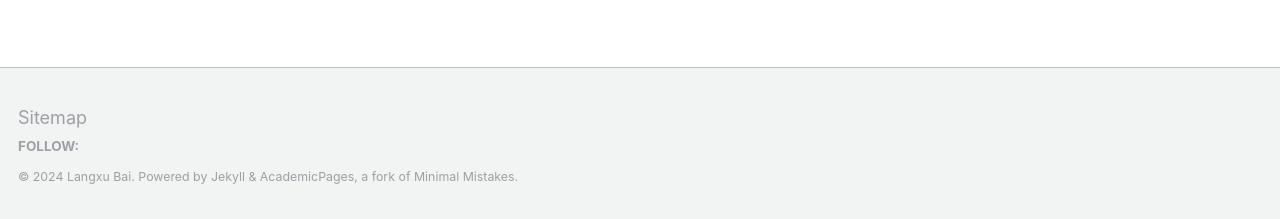
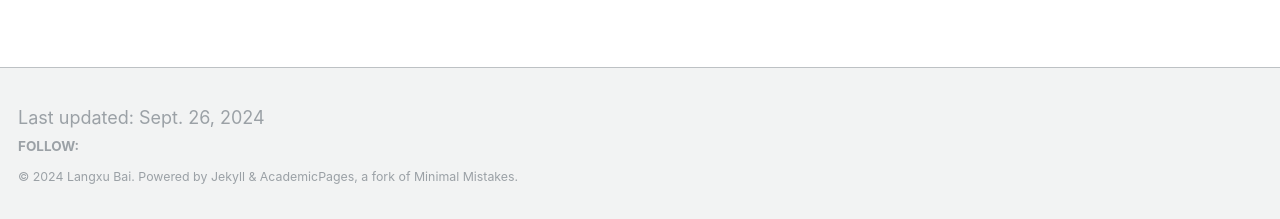
Before and after one commit to langxubai/langxubai.github.io, a Jekyll site: the page built from _pages/about.md, in a window 1280 px wide and 1097 px high. Shown: the part 875-1094 px from the top of the window. Built offline with Jekyll 4.4.1, drawn with Linux system fonts in a browser that asks for light colours.

Commit message:
Update custom.html

```diff
--- a/_includes/footer/custom.html
+++ b/_includes/footer/custom.html
@@ -1,3 +1,4 @@
 <!-- start custom footer snippets -->
-<a href="/sitemap/">Sitemap</a>
+<!-- <a href="/sitemap/">Sitemap</a> -->
+Last updated: Sept. 26, 2024
 <!-- end custom footer snippets -->
```
